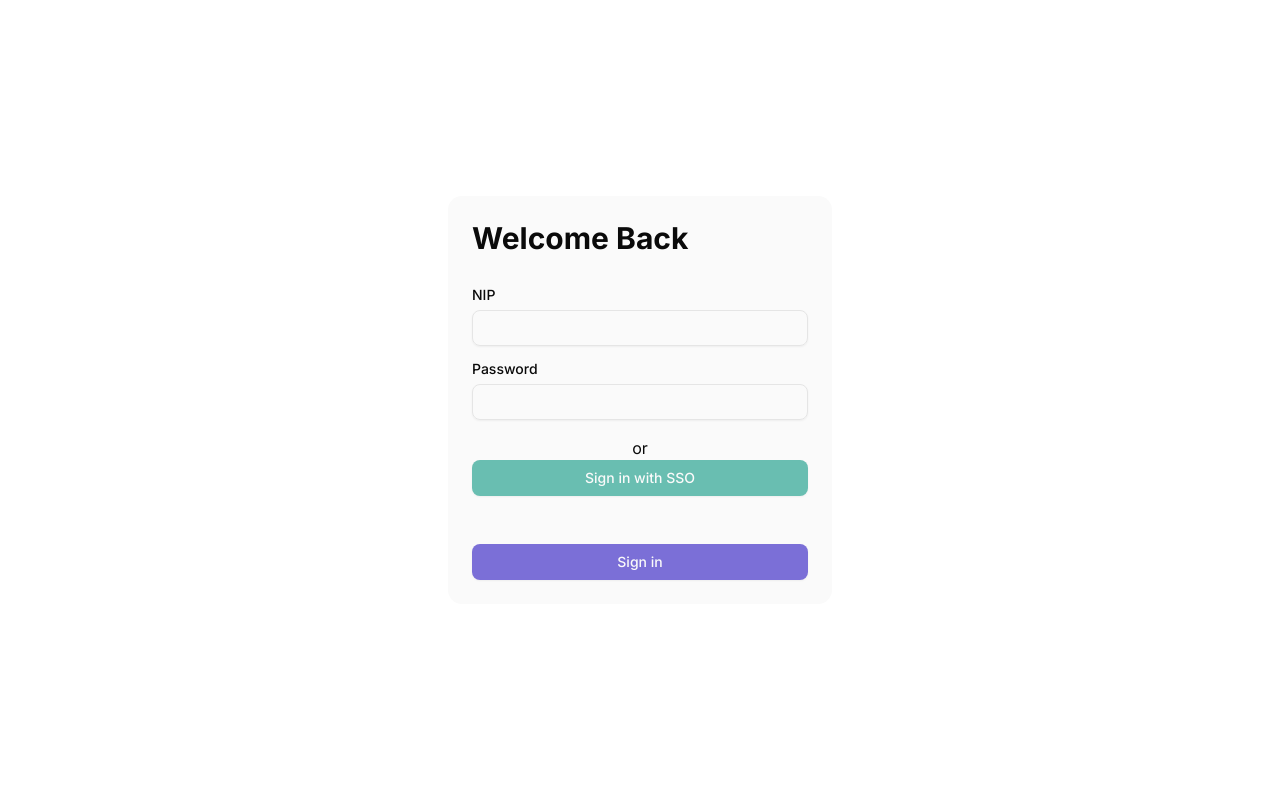
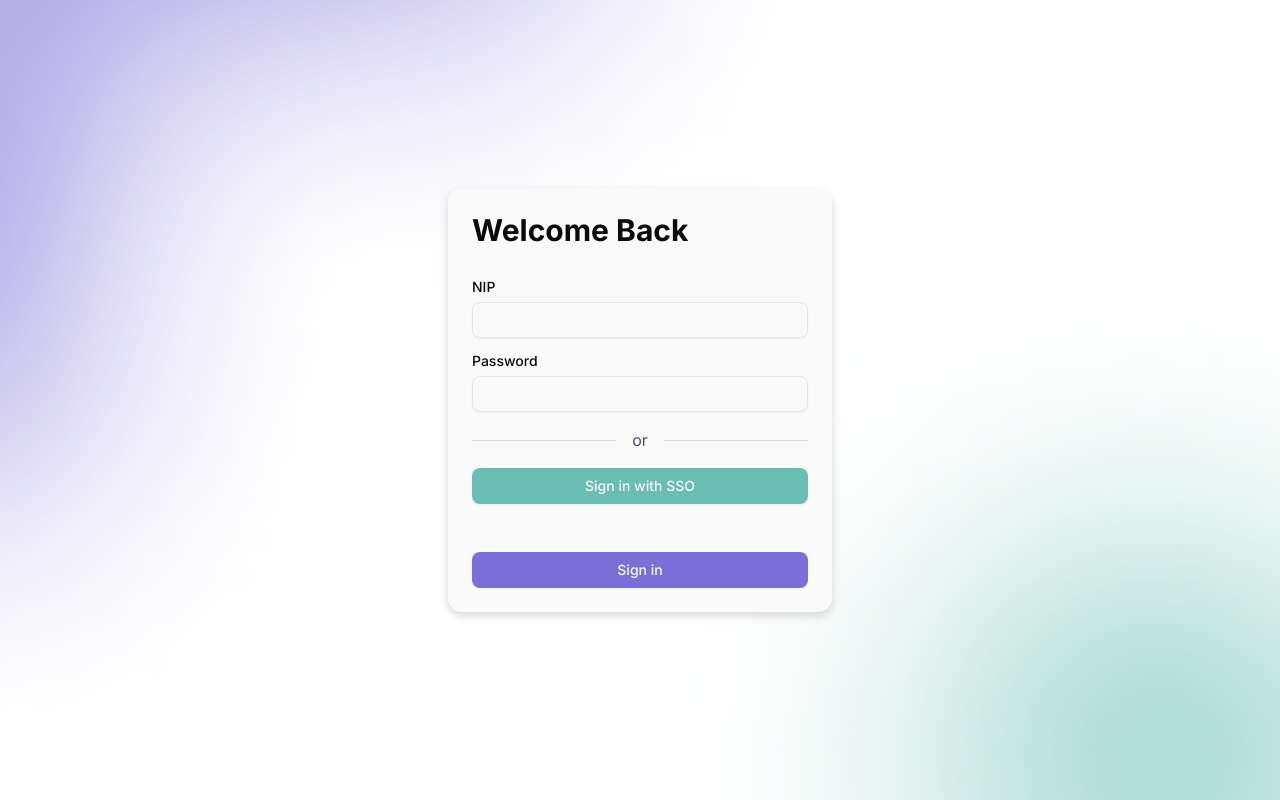
Before and after one commit to nasEEESandbox/mindseek-FE, a React (Vite) app: page /signin in a window 1280 px wide. Built offline with nearby package versions, Linux system fonts and the light colour scheme; the HTML template or start-up script is replaced by a standard one.

Commit message:
feat: theme sign in page

```diff
--- a/src/pages/landing.tsx
+++ b/src/pages/landing.tsx
@@ -36,17 +36,17 @@ export default function Landing() {
           </div>
         </div>
         <div className="flex gap-4 font-medium h-[170px]">
-          <div className="rounded-lg bg-zinc-50 w-[180px] h-full p-3 text-right">
+          <div className="rounded-lg bg-zinc-50 w-[180px] h-full p-3 text-right drop-shadow-md">
             <p className="text-left text-xl">Deployed in</p>
             <p className="text-7xl font-bold text-purple-950 mt-4">50+</p>
             <span className="text-xl">Hospitals</span>
           </div>
-          <div className="rounded-lg bg-zinc-50 w-[220px] h-full p-3 text-right">
+          <div className="rounded-lg bg-zinc-50 w-[220px] h-full p-3 text-right drop-shadow-md">
             <p className="text-left text-xl">Trusted by</p>
             <p className="text-7xl font-bold text-emerald-900 mt-4">200+</p>
             <span className="text-xl">Psychiatrist</span>
           </div>
-          <div className="rounded-lg bg-zinc-50 w-[320px] h-full p-3 text-right flex flex-col justify-between">
+          <div className="rounded-lg bg-zinc-50 w-[320px] h-full p-3 text-right flex flex-col justify-between drop-shadow-md">
             <div>
               <p className="text-left text-2xl font-bold">
                 Want to work with us?
--- a/src/pages/signin.tsx
+++ b/src/pages/signin.tsx
@@ -13,6 +13,7 @@ import {
 } from "@/components/ui/form";
 import { Input } from "@/components/ui/input";
 import { useNavigate } from "react-router-dom";
+import BG2 from "../assets/BG2.png";
 
 const formSchema = z.object({
   nip: z.string().length(18, { message: "NIP must have 18 characters" }),
@@ -38,8 +39,16 @@ export default function Signin() {
   }
   return (
     <>
-      <div className="w-full h-[100vh] flex justify-center items-center">
-        <div className="bg-zinc-50 p-6 rounded-xl w-sm text-left">
+      <div
+        className="w-full h-[100vh] flex justify-center items-center"
+        style={{
+          backgroundImage: `url(${BG2})`,
+          backgroundSize: "cover",
+          backgroundPosition: "center",
+          backgroundRepeat: "no-repeat",
+        }}
+      >
+        <div className="bg-zinc-50 p-6 rounded-xl w-sm text-left drop-shadow-lg">
           <h1 className="text-3xl font-bold mb-8">Welcome Back</h1>
           <Form {...form}>
             <form onSubmit={form.handleSubmit(onSubmit)} className="space-y-4">
@@ -69,8 +78,12 @@ export default function Signin() {
                   </FormItem>
                 )}
               />
-              <div className="text-center w-full mb-12">
-                <p>or</p>
+              <div className="flex items-center gap-4">
+                <hr className="flex-1 border-t border-gray-300" />
+                <p className="text-center text-gray-600">or</p>
+                <hr className="flex-1 border-t border-gray-300" />
+              </div>
+              <div className="w-full mb-12">
                 <Button
                   size="long"
                   variant="secondary"
```
Also changed, not shown: src/assets/BG2.png (added).
